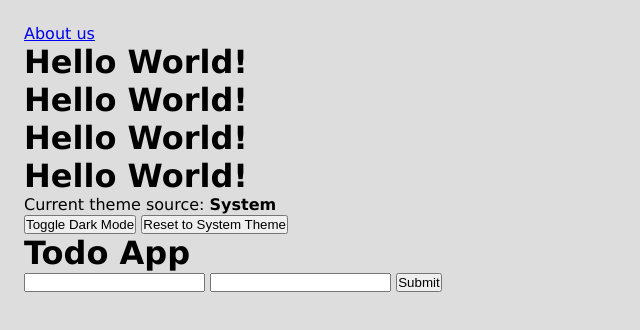
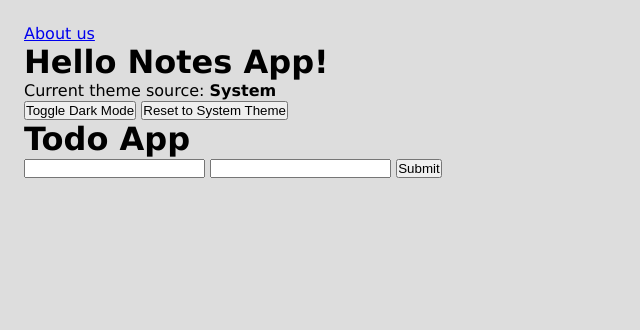
Before and after one commit to umar482/electron-note-app, an Electron app: page renderer/index.html in a window 1280 px wide. Shown: the whole page, without its empty margins (0-640 px from the left). Drawn offline with Linux system fonts and the light colour scheme.

Commit message:
Update app title

```diff
--- a/renderer/index.html
+++ b/renderer/index.html
@@ -13,10 +13,7 @@
   <a href="./pages/about.html">About us</a>
 
 
-  <h1>Hello World!</h1>
-  <h1>Hello World!</h1>
-  <h1>Hello World!</h1>
-  <h1>Hello World!</h1>
+  <h1>Hello Notes App!</h1>
   <p>Current theme source: <strong id="theme-source">System</strong></p>
 
   <button id="toggle-dark-mode">Toggle Dark Mode</button>
```
